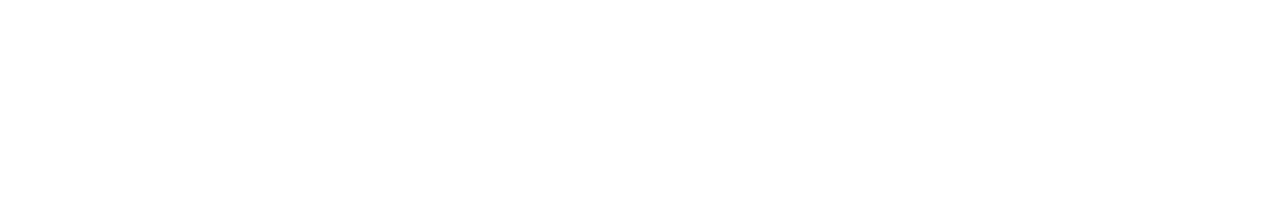
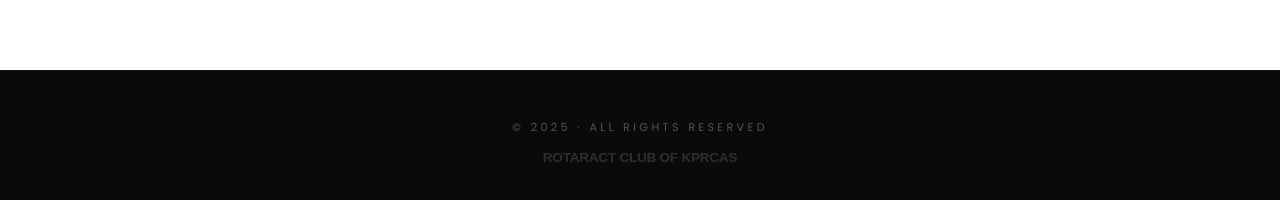
Before and after one commit to rtrrashvandh-tech/Rotaract-Club-of-KPRCAS, a React (Vite) app: page /events in a window 1280 px wide. Shown: the part 1211-1411 px from the top of the page. Before the commit the page ends 1281 px from the top, so only its background shows below. Built offline with nearby package versions, Linux system fonts and the light colour scheme; no server answers; the database is empty.

Commit message:
Finalizing Cyber-Archive design

```diff
--- a/src/pages/Events.tsx
+++ b/src/pages/Events.tsx
@@ -441,6 +441,23 @@ const Events = () => {
           overflow: hidden;
         }
       `}</style>
+      <footer style={{
+        padding: '3rem 2rem',
+        borderTop: '1px solid rgba(255,255,255,0.05)',
+        display: 'flex',
+        flexDirection: 'column',
+        alignItems: 'center',
+        gap: '0.75rem',
+        background: '#0a0a0a',
+        marginTop: 'auto'
+      }}>
+        <div style={{ fontSize: '0.7rem', letterSpacing: '0.3em', textTransform: 'uppercase', color: 'rgba(255,255,255,0.3)' }}>
+          © 2025 · All Rights Reserved
+        </div>
+        <div style={{ fontFamily: "'Unbounded', sans-serif", fontSize: '0.85rem', fontWeight: 900, letterSpacing: '-0.02em', textTransform: 'uppercase', color: 'rgba(255,255,255,0.15)' }}>
+          Rotaract Club of KPRCAS
+        </div>
+      </footer>
     </div>
   );
 };
```
